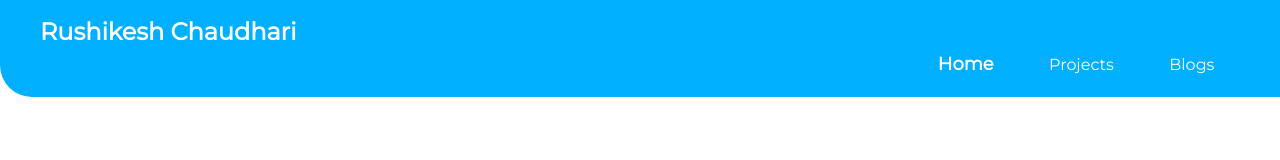
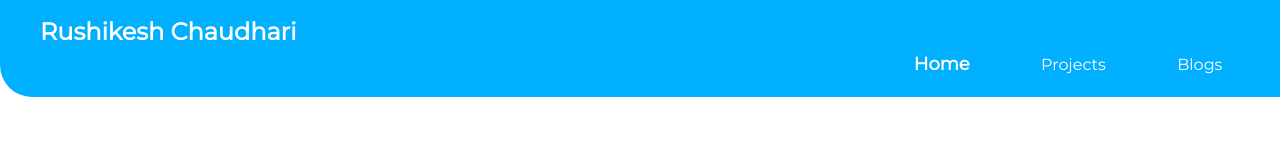
Before and after one commit to rushi-173/Simple-Portfolio-by-Rushi, a plain HTML site: page index.html in a window 1280 px wide. Shown: the top 160 px of the page. Drawn offline with Linux system fonts and the light colour scheme.

Commit message:
style: margin change

```diff
--- a/style.css
+++ b/style.css
@@ -28,7 +28,7 @@ hr{
 
 .link{
 	text-decoration: none;
-	padding: 0.5rem 0.5rem;
+	padding: 0.5rem 1rem;
 	margin: 0.1rem;
 }
 
@@ -106,7 +106,7 @@ hr{
 
 .navigation .nav-items{
 	text-align: right;
-	margin: 0rem 2rem;
+	margin: 0rem 1rem;
 }
 
 .navigation .link{
```
